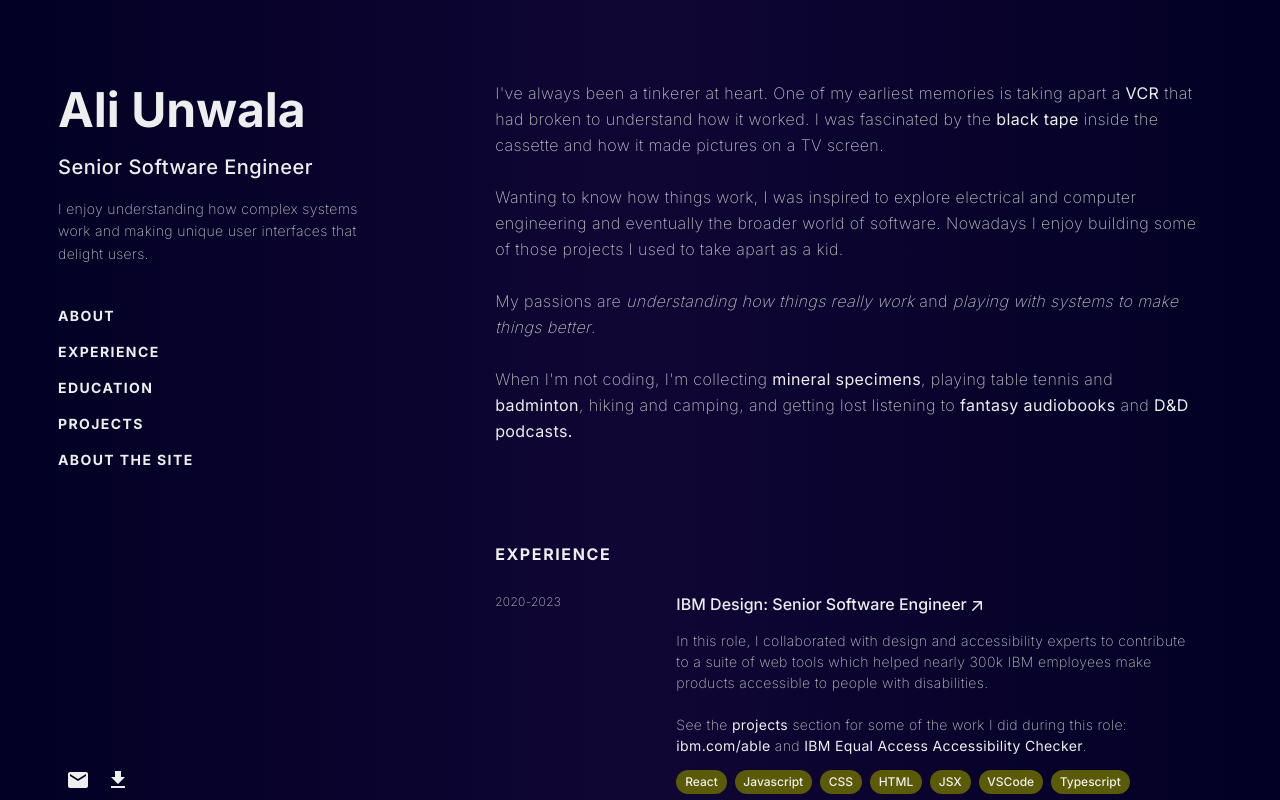
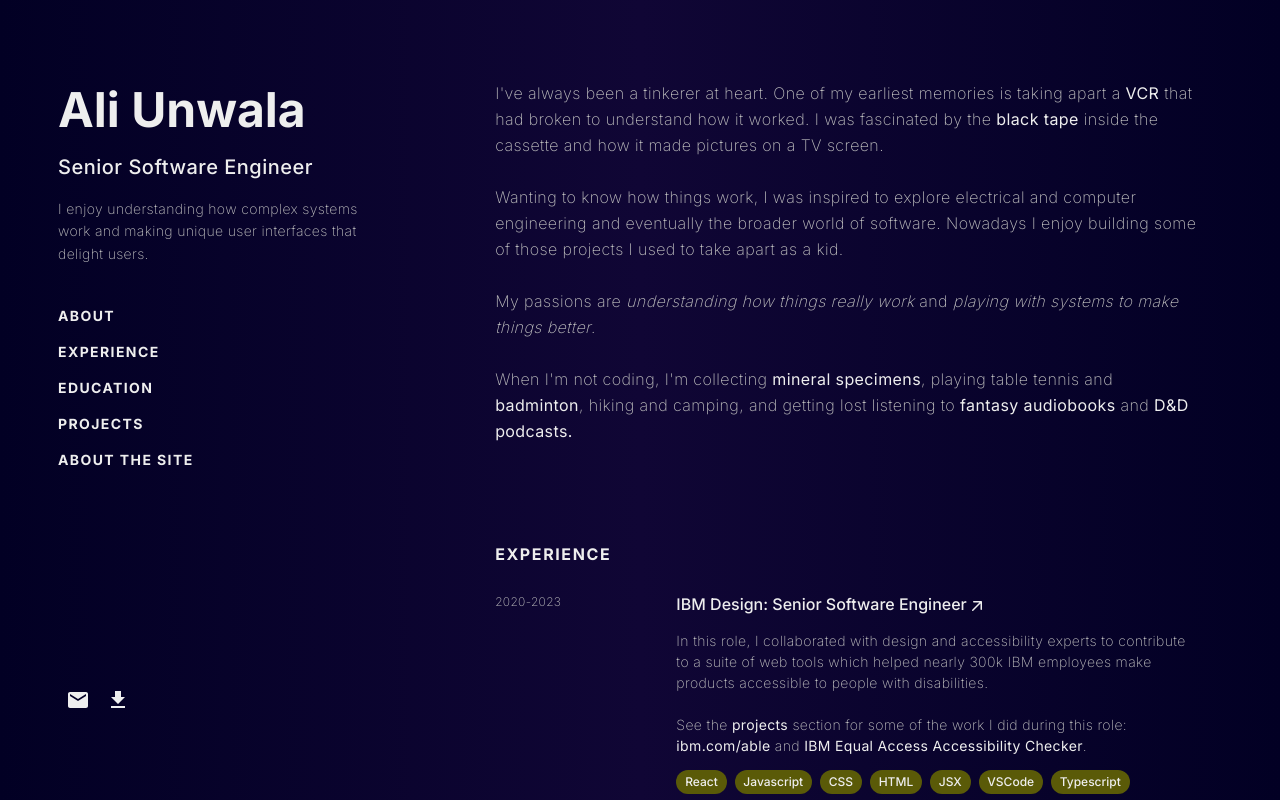
Before and after one commit to aliunwala/netlify-website-test, a Next.js app: page / in a window 1280 px wide. Shown: the top 800 px of the page. Built offline with nearby package versions, Linux system fonts and the light colour scheme.

Commit message:
Fixing scrolling at bottom of page

```diff
--- a/styles/globals.css
+++ b/styles/globals.css
@@ -77,7 +77,7 @@ body {
     flex-grow: 1.8;
   }
   .column1 {
-    height: 100vh;
+    height: 80vh;
   }
 
   .stickyItem {
@@ -95,7 +95,7 @@ body {
     display: flex;
     flex-direction: column;
     justify-content: space-between;
-    height: 90%;
+    height: 100%;
   }
 }
 @media (max-width: 1023px) {
```
